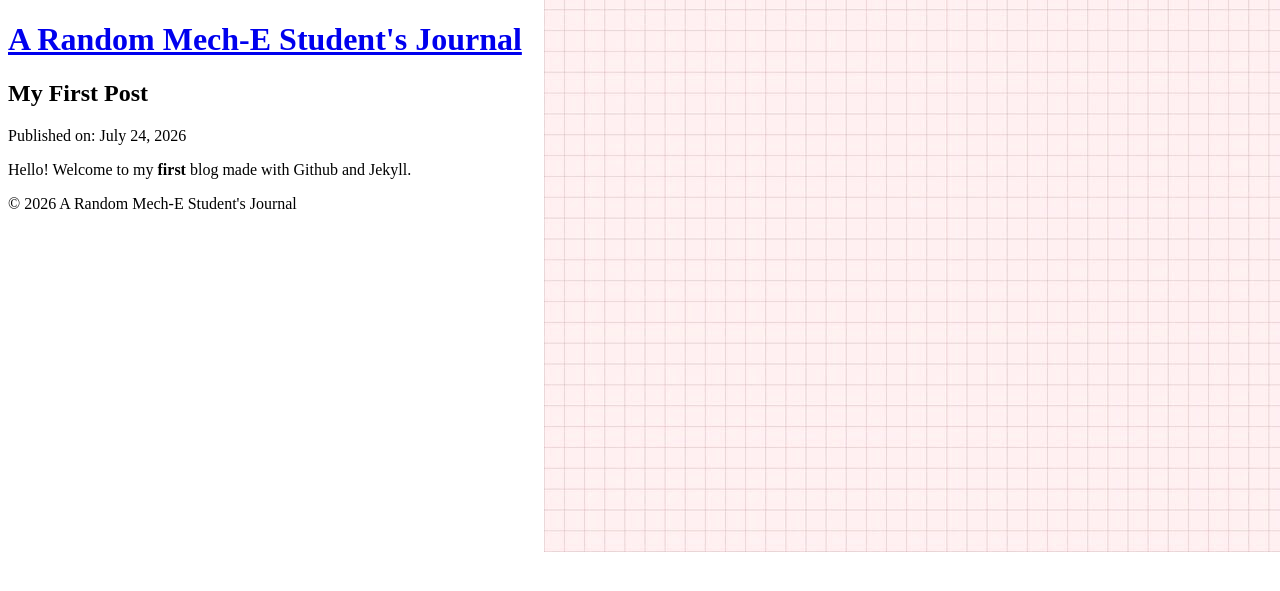
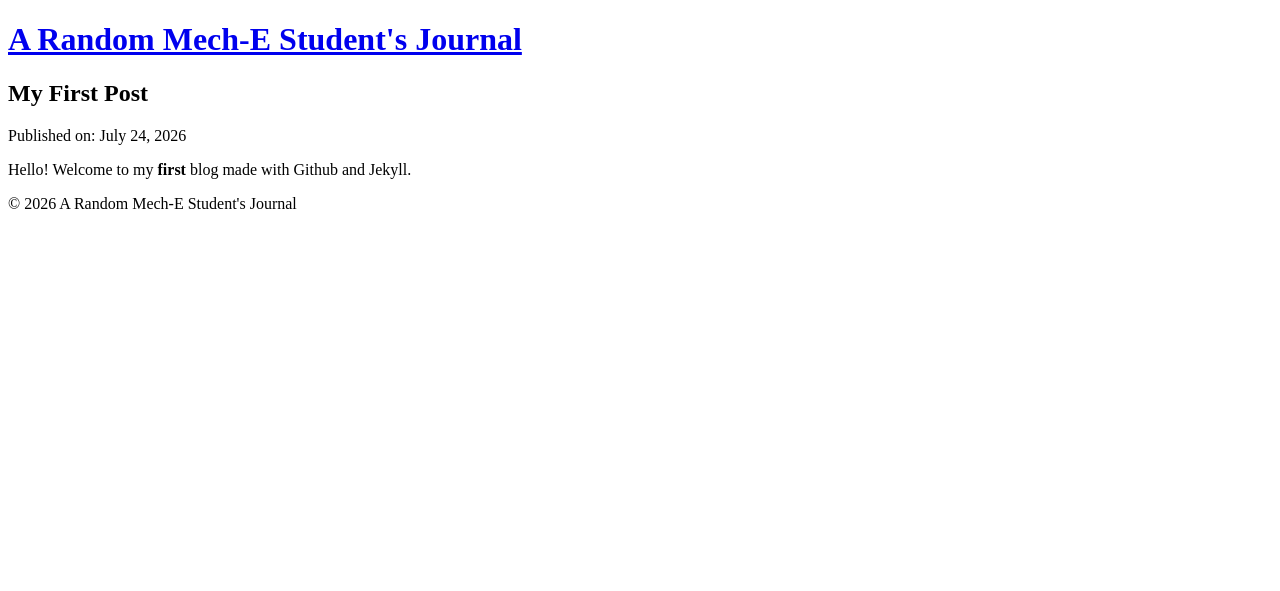
Before and after one commit to nd-50424/a-mech-e-journal, a Jekyll site: the page built from _posts/2026-07-24-welcome-to-blog.md, in a window 1280 px wide. Shown: the top 591 px of the page. Built offline with Jekyll 4.4.1, drawn with Linux system fonts in a browser that asks for light colours.

Commit message:
fixing syntax to link default to style sheet

```diff
--- a/assets/style.css
+++ b/assets/style.css
@@ -1,6 +1,5 @@
 /* shared formatting across pages goes with default file */
-
-body {
+.default-page {
   background-image: url("images/download.jpg");
   background-repeat: no-repeat;
   background-position: right top;
```
